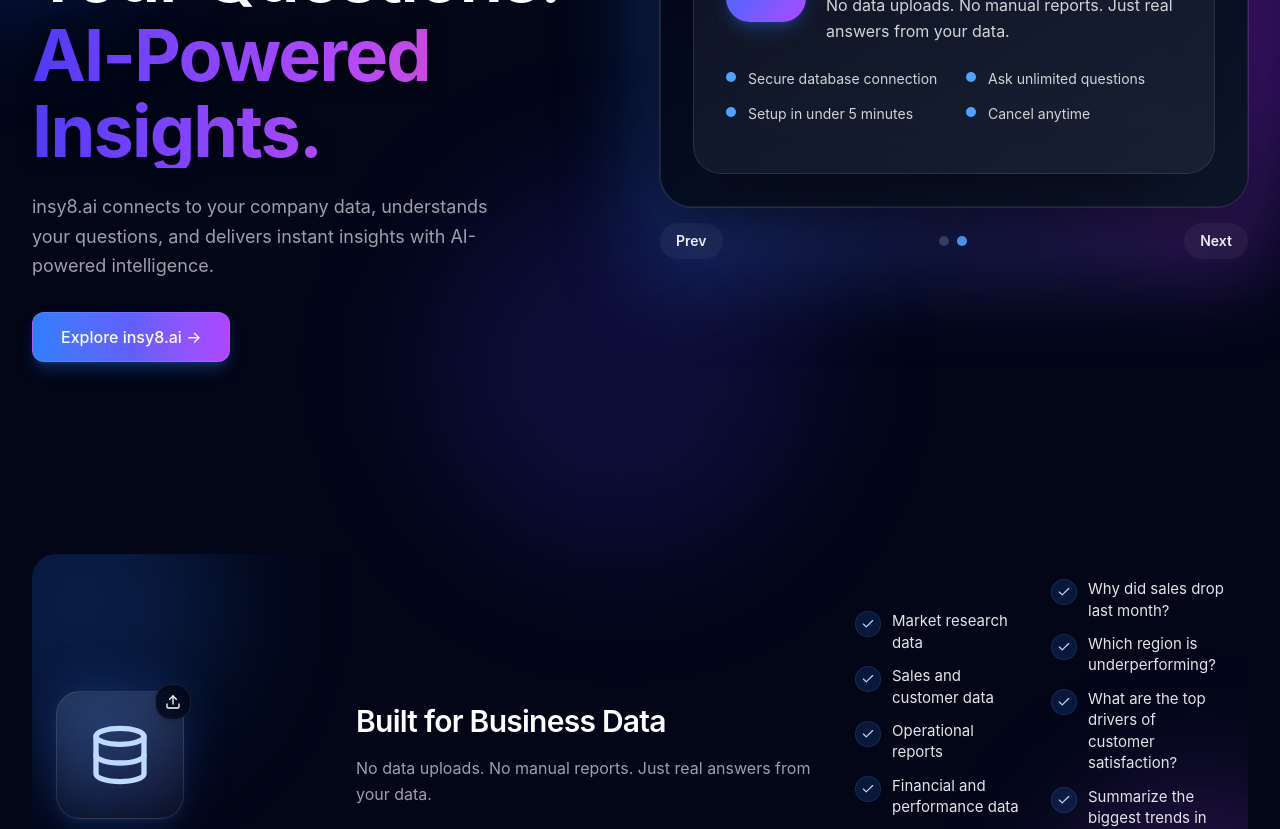
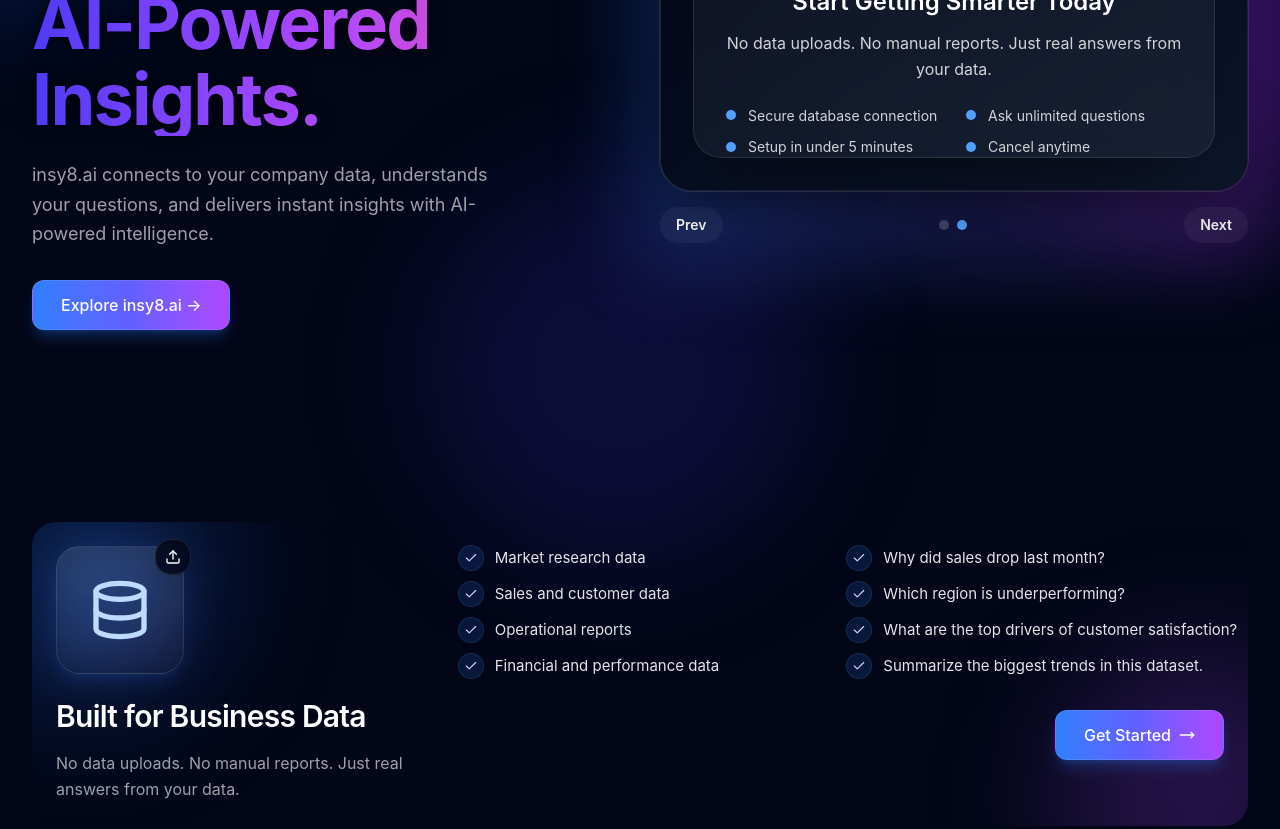
Before and after one commit to abhibiz/insy8Landing, a React (Vite) app: page / in a window 1280 px wide. Shown: the part 360-1189 px from the top of the page. Built offline with nearby package versions, Linux system fonts and the light colour scheme.

Commit message:
updates in built in secction

```diff
--- a/src/components/sections/CTASection.jsx
+++ b/src/components/sections/CTASection.jsx
@@ -21,8 +21,9 @@ export default function CTASection() {
           <div className="pointer-events-none absolute -left-24 -top-24 h-72 w-72 rounded-full bg-blue-500/20 blur-3xl" />
           <div className="pointer-events-none absolute -bottom-28 -right-24 h-72 w-72 rounded-full bg-purple-500/20 blur-3xl" />
 
-          <div className="relative grid items-center gap-10 lg:grid-cols-12 lg:gap-8">
-            <div className="flex justify-center lg:col-span-3 lg:justify-start">
+          <div className="relative grid items-start gap-10 lg:grid-cols-12 lg:gap-10">
+            <div className="lg:col-span-4">
+              <div className="flex flex-col items-center text-center lg:items-start lg:text-left">
                 <div className="relative">
                   <div className="absolute inset-0 rounded-3xl bg-gradient-to-br from-blue-500/30 to-indigo-500/10 blur-xl" />
                   <div className="relative flex h-28 w-28 items-center justify-center rounded-3xl border border-white/10 bg-gradient-to-b from-white/10 to-white/[0.03] shadow-lg shadow-blue-500/10 sm:h-32 sm:w-32">
@@ -32,42 +33,41 @@ export default function CTASection() {
                     </span>
                   </div>
                 </div>
-            </div>
 
-            <div className="lg:col-span-5">
-              <h2 className="text-balance text-2xl font-semibold tracking-tight text-white sm:text-3xl">
+                <h2 className="mt-6 text-balance text-2xl font-semibold tracking-tight text-white sm:text-3xl">
                   Built for Business Data
                 </h2>
-              <p className="mt-4 max-w-xl text-pretty text-sm leading-relaxed text-zinc-400 sm:text-base">
+                <p className="mt-4 text-pretty text-sm leading-relaxed text-zinc-400 sm:text-base">
                   No data uploads. No manual reports. Just real answers from your data.
                 </p>
               </div>
+            </div>
 
-            <div className="flex flex-col items-center justify-center lg:col-span-4 lg:items-stretch">
-              <div className="grid w-full max-w-md gap-6 sm:grid-cols-2 sm:items-center sm:justify-items-center lg:mx-0 lg:max-w-none lg:justify-items-stretch">
+            <div className="flex flex-col items-center justify-center lg:col-span-8 lg:items-stretch">
+              <div className="grid w-full max-w-md gap-3 sm:grid-cols-2 sm:items-center sm:justify-items-center lg:mx-0 lg:max-w-none lg:justify-items-stretch">
                 <ul className="space-y-3">
                   {bulletsPrimary.map((item) => (
-                    <li key={item} className="flex items-start gap-3 text-sm text-zinc-200 sm:text-[15px]">
-                      <span className="mt-0.5 inline-flex h-6 w-6 shrink-0 items-center justify-center rounded-full bg-blue-500/15 text-blue-200 ring-1 ring-blue-400/25">
+                    <li key={item} className="flex items-center gap-3 text-sm text-zinc-200 sm:text-[15px]">
+                      <span className="inline-flex h-6 w-6 shrink-0 items-center justify-center rounded-full bg-blue-500/15 text-blue-200 ring-1 ring-blue-400/25">
                         <Check className="h-3.5 w-3.5" aria-hidden />
                       </span>
-                      <span>{item}</span>
+                      <span className="sm:whitespace-nowrap">{item}</span>
                     </li>
                   ))}
                 </ul>
                 <ul className="space-y-3">
                   {bulletsSecondary.map((item) => (
-                    <li key={item} className="flex items-start gap-3 text-sm text-zinc-200 sm:text-[15px]">
-                      <span className="mt-0.5 inline-flex h-6 w-6 shrink-0 items-center justify-center rounded-full bg-blue-500/15 text-blue-200 ring-1 ring-blue-400/25">
+                    <li key={item} className="flex items-center gap-3 text-sm text-zinc-200 sm:text-[15px]">
+                      <span className="inline-flex h-6 w-6 shrink-0 items-center justify-center rounded-full bg-blue-500/15 text-blue-200 ring-1 ring-blue-400/25">
                         <Check className="h-3.5 w-3.5" aria-hidden />
                       </span>
-                      <span>{item}</span>
+                      <span className="sm:whitespace-nowrap">{item}</span>
                     </li>
                   ))}
                 </ul>
               </div>
 
-              <div className="mt-8 flex w-full justify-center lg:justify-start">
+              <div className="mt-8 flex w-full justify-center sm:justify-end lg:justify-end">
                 <Button href={INSY8_APP_URL} variant="primary" size="lg" className="w-full rounded-full px-7 sm:w-auto">
                   Get Started
                   <MoveRight className="h-4 w-4" aria-hidden />
--- a/src/components/sections/HeroSection.jsx
+++ b/src/components/sections/HeroSection.jsx
@@ -69,7 +69,7 @@ export default function HeroSection() {
                 width={1408}
                 height={768}
                 decoding="async"
-                className="h-14 w-auto sm:h-16 md:h-20 lg:h-24"
+                className="h-10 w-auto sm:h-12 md:h-14 lg:h-16"
               />
             </a>
 
@@ -181,7 +181,7 @@ export default function HeroSection() {
                     <div className="absolute inset-0 overflow-hidden rounded-[2rem] bg-gradient-to-br from-slate-950/95 to-slate-900/90 p-6 sm:p-8">
                       <div className="flex h-full items-center justify-center rounded-[1.75rem] border border-white/10 bg-white/5 p-6 shadow-[0_40px_80px_-50px_rgba(0,0,0,0.8)] backdrop-blur-xl sm:p-8">
                         <div className="w-full max-w-lg space-y-6">
-                          <div className="grid place-items-center gap-5 text-center sm:grid-cols-[auto_minmax(0,1fr)] sm:place-items-start sm:text-left lg:items-center">
+                          <div className="flex flex-col items-center gap-5 text-center">
                             <div className="flex h-20 w-20 shrink-0 items-center justify-center rounded-3xl bg-gradient-to-br from-blue-500 via-indigo-500 to-purple-500 text-white shadow-lg shadow-blue-500/25">
                               <Database className="h-8 w-8" aria-hidden />
                             </div>
@@ -201,17 +201,17 @@ export default function HeroSection() {
                           <div className="grid gap-6 sm:grid-cols-2 sm:items-center sm:justify-items-center lg:justify-items-stretch">
                             <ul className="space-y-3">
                               {previewBulletsPrimary.map((item) => (
-                                <li key={item} className="flex items-start gap-3 text-sm leading-relaxed text-zinc-300">
-                                  <span className="mt-1 inline-flex h-2.5 w-2.5 shrink-0 rounded-full bg-blue-400" aria-hidden />
-                                  <span>{item}</span>
+                                <li key={item} className="flex items-center gap-3 text-sm leading-snug text-zinc-300">
+                                  <span className="inline-flex h-2.5 w-2.5 shrink-0 rounded-full bg-blue-400" aria-hidden />
+                                  <span className="sm:whitespace-nowrap">{item}</span>
                                 </li>
                               ))}
                             </ul>
                             <ul className="space-y-3">
                               {previewBulletsSecondary.map((item) => (
-                                <li key={item} className="flex items-start gap-3 text-sm leading-relaxed text-zinc-300">
-                                  <span className="mt-1 inline-flex h-2.5 w-2.5 shrink-0 rounded-full bg-blue-400" aria-hidden />
-                                  <span>{item}</span>
+                                <li key={item} className="flex items-center gap-3 text-sm leading-snug text-zinc-300">
+                                  <span className="inline-flex h-2.5 w-2.5 shrink-0 rounded-full bg-blue-400" aria-hidden />
+                                  <span className="sm:whitespace-nowrap">{item}</span>
                                 </li>
                               ))}
                             </ul>
```
Lines whose indentation alone changed are shown as unchanged.
